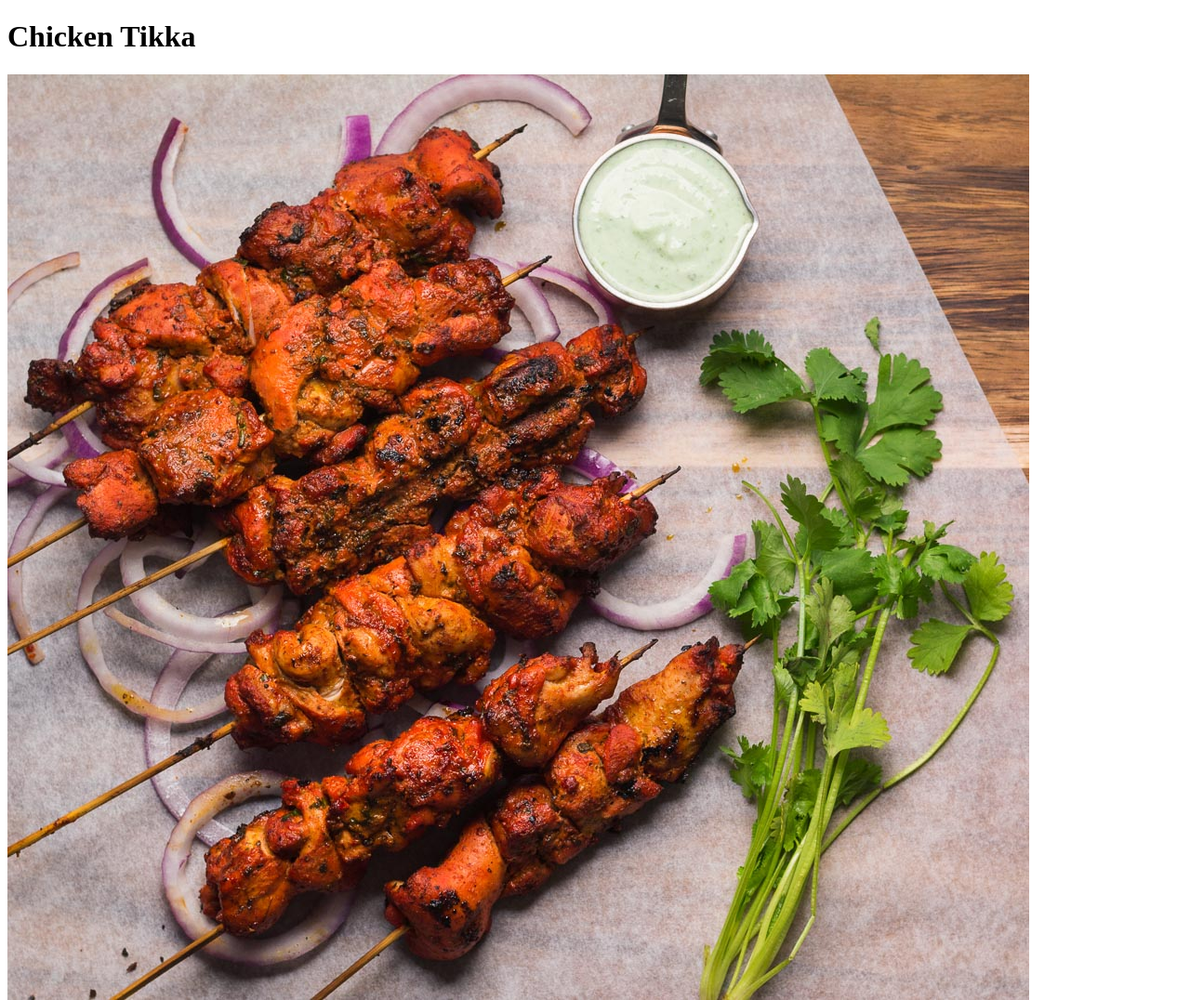
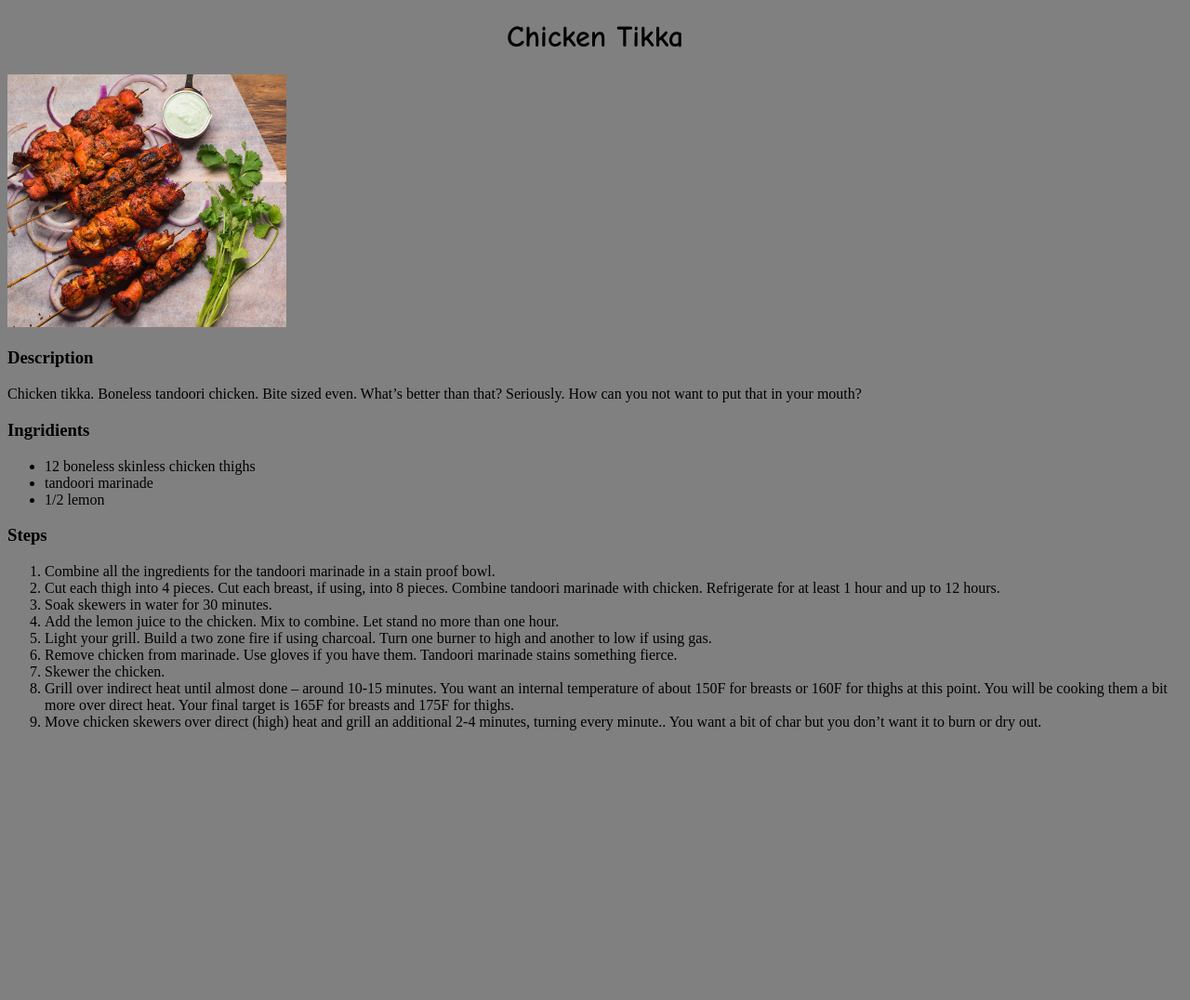
Before and after one commit to anshhhhhhh/odin-recipes, a plain HTML site: page recipes/chicken-tikka.html in a window 1280 px wide. Shown: the top 1076 px of the page at 93% size. After the commit the page ends 802 px from the top, so only its background shows below. Drawn offline with Linux system fonts and the light colour scheme.

Commit message:
Added style to the webpage

```diff
--- a/recipes/chicken-tikka.html
+++ b/recipes/chicken-tikka.html
@@ -4,6 +4,7 @@
     <meta charset="UTF-8">
     <meta http-equiv="X-UA-Compatible" content="IE=edge">
     <meta name="viewport" content="width=device-width, initial-scale=1.0">
+    <link rel="stylesheet" href="./style.css">
     <title>Chicken Tikka</title>
 </head>
 <body>
--- /dev/null
+++ b/recipes/style.css
@@ -0,0 +1,17 @@
+h1{
+    text-align: center;
+    font-family: 'Comic Sans MS',cursive,sans-serif;
+}
+
+ul{
+    align-items: center;
+}
+
+body{
+    background-color: gray;
+}
+
+img{
+    width: 300px;
+    height: auto;
+}
--- /dev/null
+++ b/style.css
@@ -0,0 +1,12 @@
+h1{
+    text-align: center;
+    font-family: 'Comic Sans MS',cursive,sans-serif;
+}
+
+ul{
+    align-items: center;
+}
+
+body{
+    background-color: gray;
+}
```
Also changed, not shown: index.html (+1 -0 lines), recipes/cookie-balls.html (+1 -0 lines), recipes/pizza.html (+1 -0 lines).
